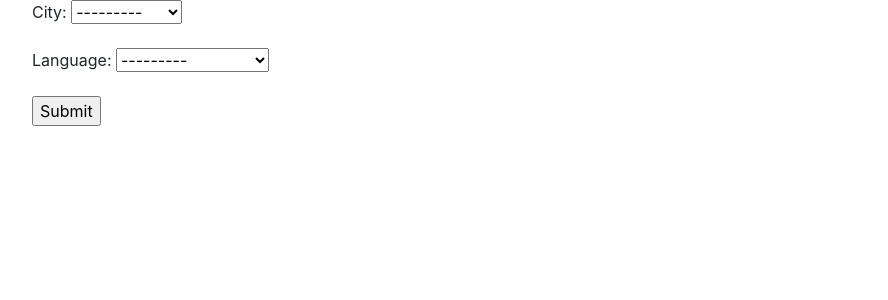
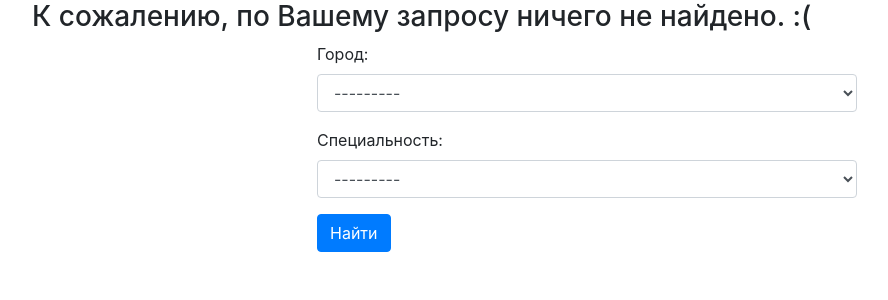
Before and after one commit to Subdowell/FINDINGyourself, a Django app: page /home/ in a window 1280 px wide. Shown: the part 56-356 px from the top of the page, without its empty margins (53-941 px from the left). Run offline with Django 3.2, Linux system fonts and the light colour scheme; tables that the repository leaves empty hold one stand-in row (values such as "Sample post"); some libraries are stand-ins or nearby versions.

Commit message:
Update forms and  templates home.html

```diff
--- a/scraping/forms.py
+++ b/scraping/forms.py
@@ -2,5 +2,13 @@ from django import forms
 from .models import City, Language
 
 class FindForm(forms.Form):
-    city = forms.ModelChoiceField(queryset=City.objects.all())
-    language = forms.ModelChoiceField(queryset=Language.objects.all())
+    city = forms.ModelChoiceField(
+        queryset=City.objects.all(), to_field_name="slug", required=False,
+        widget= forms.Select(attrs={'class': 'form-control'}),
+        label= 'Город'
+    )
+    language = forms.ModelChoiceField(
+        queryset=Language.objects.all(), to_field_name="slug", required=False,
+        widget=forms.Select(attrs={'class': 'form-control'}),
+        label= 'Специальность'
+    )
--- a/scraping/templates/scraping/home.html
+++ b/scraping/templates/scraping/home.html
@@ -13,11 +13,17 @@
                 <p>{{ obj.city.name }} | {{ obj.language.name }} | <small>{{ obj.timestamp|date:"d-m-Y"  }}</small></p>
             </div>
         </div>
+    {% empty %}
+        <h3>К сожалению, по Вашему запросу ничего не найдено. :(</h3>
     {% endfor %}
-
-    <form method="GET" action="">
-      {{ form.as_p }}
-      <input type="submit" value="Submit">
-    </form>
-
+    <div class="row">
+        <div class="col-md-6 mx-auto">
+            <form method="GET" action="">
+                <div class="form-group">
+                    {{ form.as_p }}
+                </div>
+                <button type="submit" class="btn btn-primary">Найти</button>
+            </form>
+        </div>
+    </div>
 {% endblock %}
--- a/scraping/views.py
+++ b/scraping/views.py
@@ -11,8 +11,8 @@ def home_view(request):
     if city or language:
         _filter = {}
         if city:
-            _filter['city__name'] = city
+            _filter['city__slug'] = city
         if language:
-            _filter['language__name'] = language
+            _filter['language__slug'] = language
         qs = Vacancy.objects.filter(**_filter)
     return render(request, 'scraping/home.html', {'object_list': qs, 'form': form})
```
